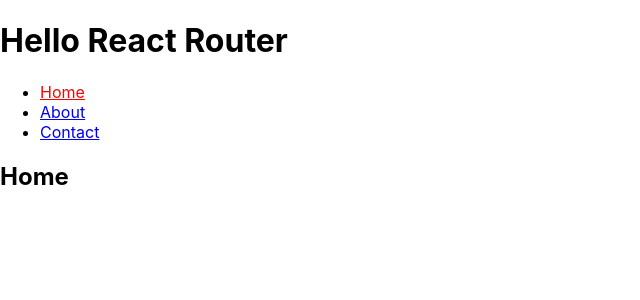
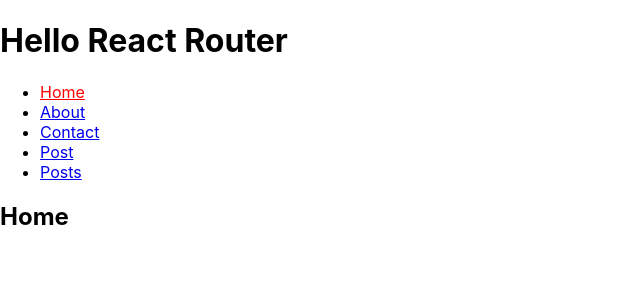
Before and after one commit to high-g/react-router, a React (Create React App) app: page / in a window 1280 px wide. Shown: the top 300 px of the page, without its empty margins (0-640 px from the left). Built offline with nearby package versions, Linux system fonts and the light colour scheme.

Commit message:
update: useParams

```diff
--- a/src/App.js
+++ b/src/App.js
@@ -1,4 +1,4 @@
-import { BrowserRouter, Route, Switch, NavLink } from 'react-router-dom'
+import { BrowserRouter, Route, Switch, NavLink, useParams } from 'react-router-dom'
 import './App.css'
 
 const App = () => {
@@ -12,13 +12,23 @@
           </NavLink>
         </li>
         <li>
-          <NavLink activeClassName="active" to="about">
+          <NavLink activeClassName="active" to="/about">
             About
           </NavLink>
         </li>
         <li>
-          <NavLink activeClassName="active" to="contact">
+          <NavLink activeClassName="active" to="/contact">
             Contact
+          </NavLink>
+        </li>
+        <li>
+          <NavLink activeClassName="active" to="/post/1">
+            Post
+          </NavLink>
+        </li>
+        <li>
+          <NavLink activeClassName="active" to="/posts">
+            Posts
           </NavLink>
         </li>
       </ul>
@@ -32,6 +42,8 @@
         <Route path="/contact">
           <Contact />
         </Route>
+        <Route path="/post/:id" component={Post} />
+        <Route path="/posts" component={Posts} />
         <Route>
           <NotFound />
         </Route>
@@ -52,6 +64,15 @@
   return <h2>Contact</h2>
 }
 
+const Posts = () => {
+  return <h2>Posts</h2>
+}
+
+const Post = () => {
+  const { id } = useParams()
+  return <h2>Post {id}</h2>
+}
+
 const NotFound = () => {
   return <h2>Not found</h2>
 }
```
